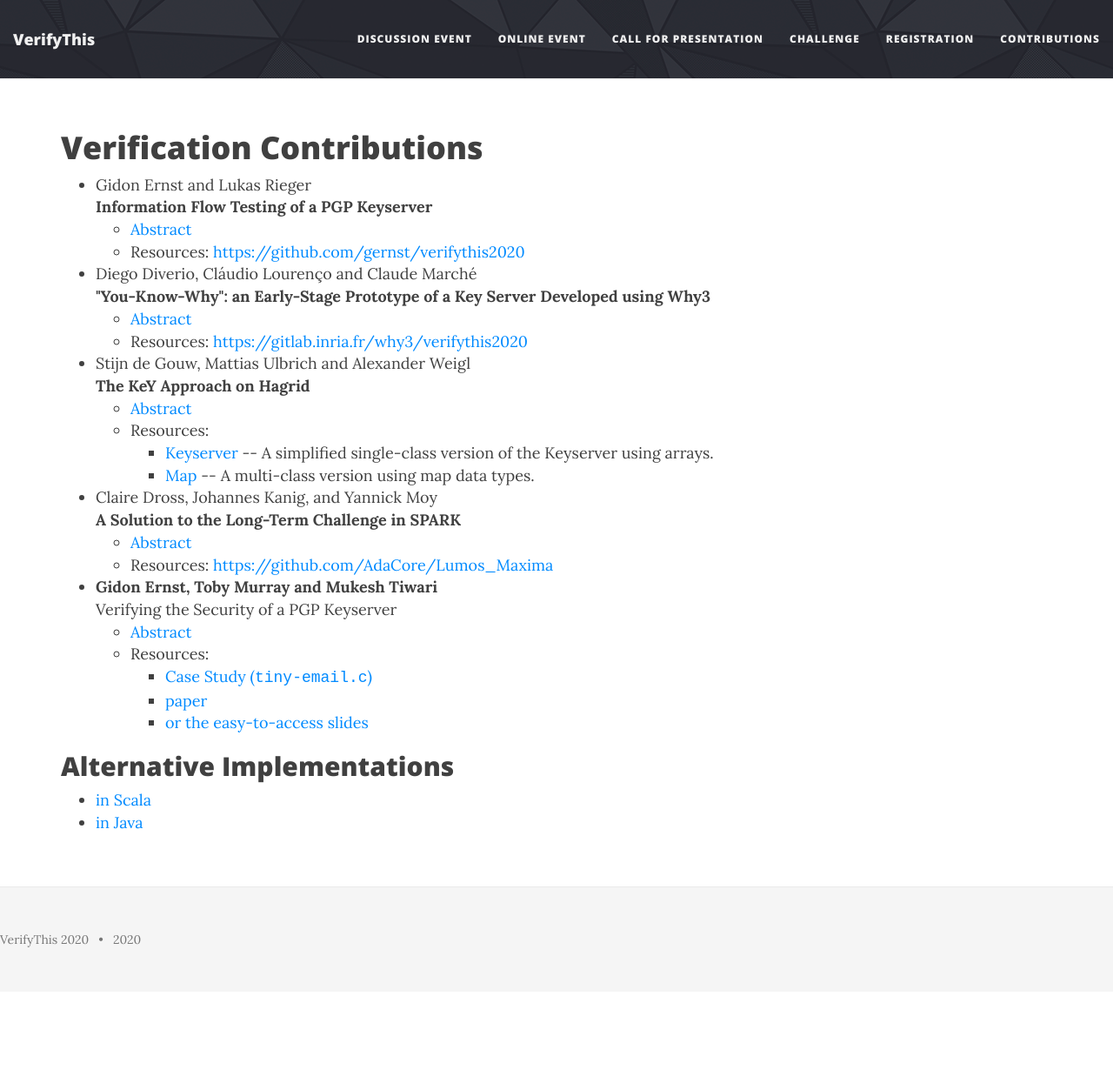
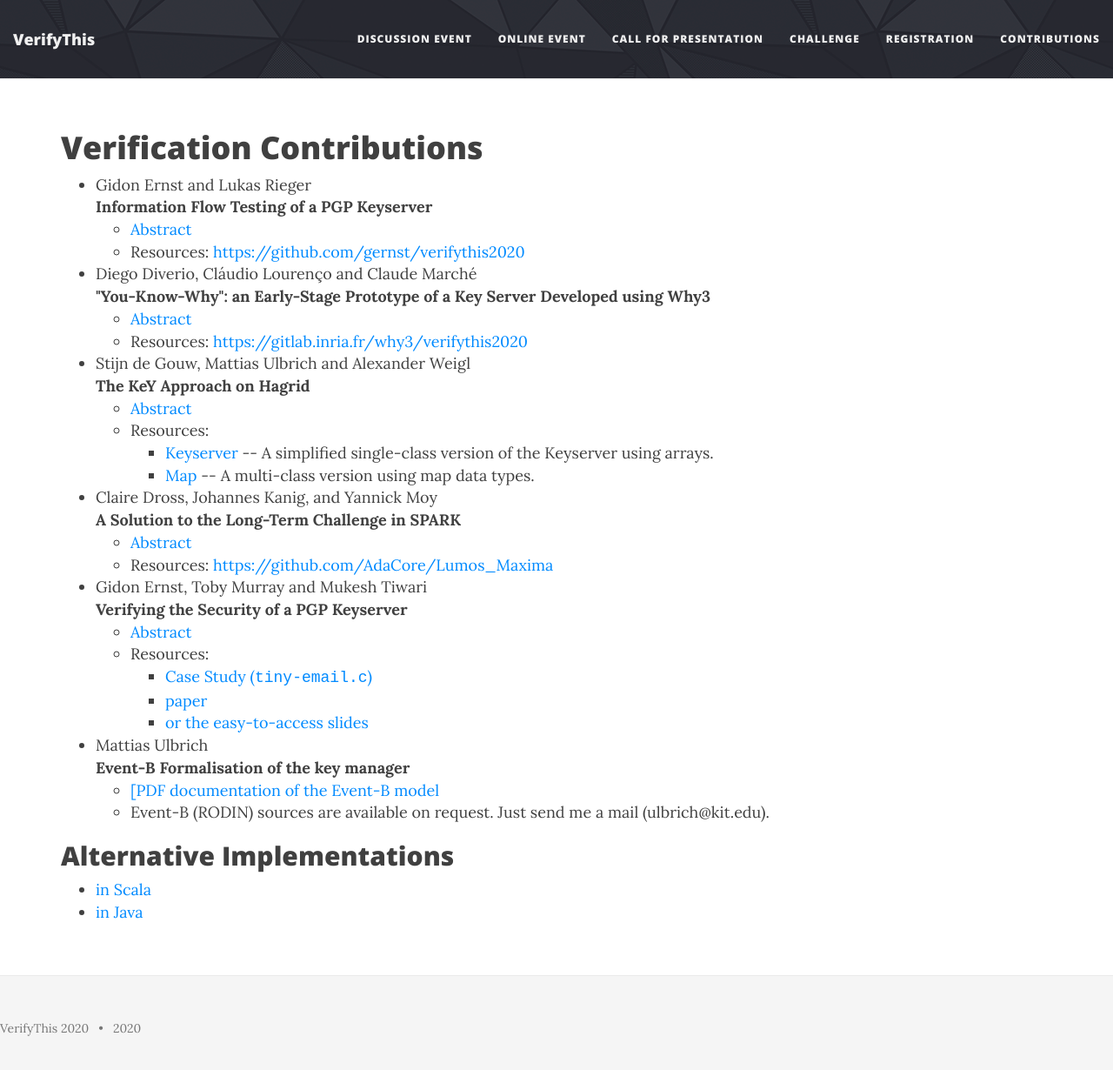
Before and after one commit to verifythis/verifythis.github.io, a Jekyll site: the page built from contributions.html, in a window 1280 px wide and 1242 px high. Shown: the top 1230 px of the window at 87% size. Built offline with Jekyll 4.4.1, drawn with Linux system fonts in a browser that asks for light colours.

Commit message:
Mentioning Event-B in contributions

```diff
--- a/contributions.html
+++ b/contributions.html
@@ -60,8 +60,8 @@ author: weigl
         </ul>
     </li>
     <li>
-        <strong>Gidon Ernst, Toby Murray and Mukesh Tiwari</strong><br>
-        Verifying the Security of a PGP Keyserver
+        Gidon Ernst, Toby Murray and Mukesh Tiwari<br>
+        <strong>Verifying the Security of a PGP Keyserver</strong>
 
         <ul>
             <li><a href="/abstracts/VTLTC_2020_paper_5.pdf">Abstract</a></li>
@@ -74,7 +74,15 @@ author: weigl
                 </ul>
             </li>
         </ul>
-
+    </li>
+    <li>
+        Mattias Ulbrich<br>
+        <strong>Event-B Formalisation of the key manager</strong>
+        <ul>
+            <li><a href="https://formal.iti.kit.edu/~ulbrich/pub/LongTermChallenge.pdf">[PDF documentation of the Event-B model</a></li>
+            <li>Event-B (RODIN) sources are available on request. Just
+                send me a mail (ulbrich@kit.edu).</li>
+        </ul>
     </li>
 </ul>
 
```
